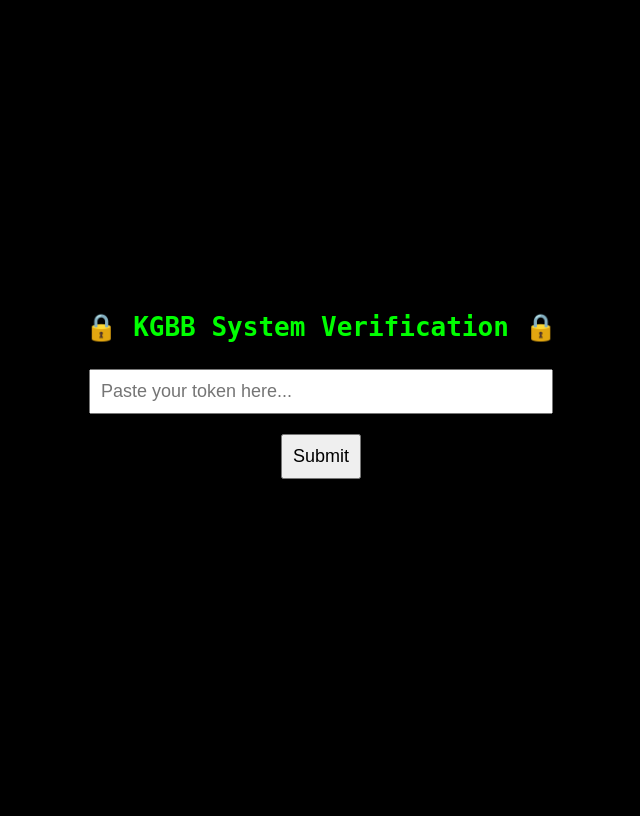
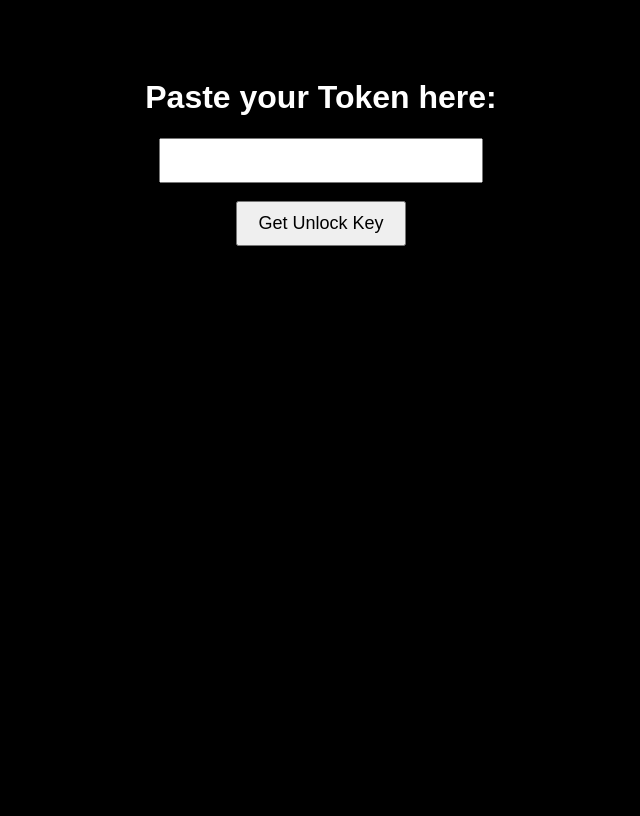
Before and after one commit to Ropzx/lock, a Flask app: page / in a window 1280 px wide. Shown: the whole page, without its empty margins (319-959 px from the left). After the commit the page ends 246 px from the top, so only its background shows below. Run offline with Flask 3, Linux system fonts and the light colour scheme.

Commit message:
Update index.html

```diff
--- a/templates/index.html
+++ b/templates/index.html
@@ -2,62 +2,44 @@
 <html lang="en">
 <head>
     <meta charset="UTF-8">
-    <title>KGBB Verification</title>
-    <style>
-        body {
-            background-color: #000;
-            color: #0f0;
-            font-family: monospace;
-            display: flex;
-            flex-direction: column;
-            align-items: center;
-            justify-content: center;
-            height: 100vh;
-        }
-        input, button {
-            font-size: 18px;
-            padding: 10px;
-            margin: 10px;
-        }
-    </style>
+    <title>KGBB Unlock Portal</title>
 </head>
-<body>
+<body style="background-color: black; color: white; text-align: center; padding-top: 50px; font-family: Arial, sans-serif;">
 
-    <h1>🔒 KGBB System Verification 🔒</h1>
+    <h1>Paste your Token here:</h1>
 
-    <input type="text" id="tokenInput" placeholder="Paste your token here..." size="40">
-    <button onclick="submitToken()">Submit</button>
+    <input type="text" id="tokenInput" style="width: 300px; padding: 10px; font-size: 18px;">
+    <br><br>
+    <button onclick="submitToken()" style="padding: 10px 20px; font-size: 18px;">Get Unlock Key</button>
 
-    <h2 id="responseArea"></h2>
+    <h2 id="response" style="margin-top: 30px;"></h2>
 
     <script>
         async function submitToken() {
-            const token = document.getElementById('tokenInput').value.trim();
-            const responseArea = document.getElementById('responseArea');
-
+            const token = document.getElementById("tokenInput").value.trim();
             if (!token) {
-                responseArea.innerText = "❌ Please enter a token.";
+                alert("Please paste your token!");
                 return;
             }
 
             try {
-                const response = await fetch('/validate', {
+                const response = await fetch('/get_key', {
                     method: 'POST',
-                    headers: { 'Content-Type': 'application/json' },
-                    body: JSON.stringify({ token: token })
+                    headers: {
+                        'Content-Type': 'application/json',
+                    },
+                    body: JSON.stringify({ token: token }),
                 });
 
-                const result = await response.json();
+                const data = await response.json();
 
-                if (result.unlock_key) {
-                    responseArea.innerText = `✅ Your Unlock Key: ${result.unlock_key}`;
+                if (response.ok) {
+                    document.getElementById("response").innerText = "Your Unlock Key: " + data.unlock_key;
                 } else {
-                    responseArea.innerText = "❌ Error validating token.";
+                    document.getElementById("response").innerText = "Error: " + (data.error || "Invalid token.");
                 }
-
             } catch (error) {
-                console.error(error);
-                responseArea.innerText = "❌ Server error.";
+                document.getElementById("response").innerText = "Request failed.";
             }
         }
     </script>
```
